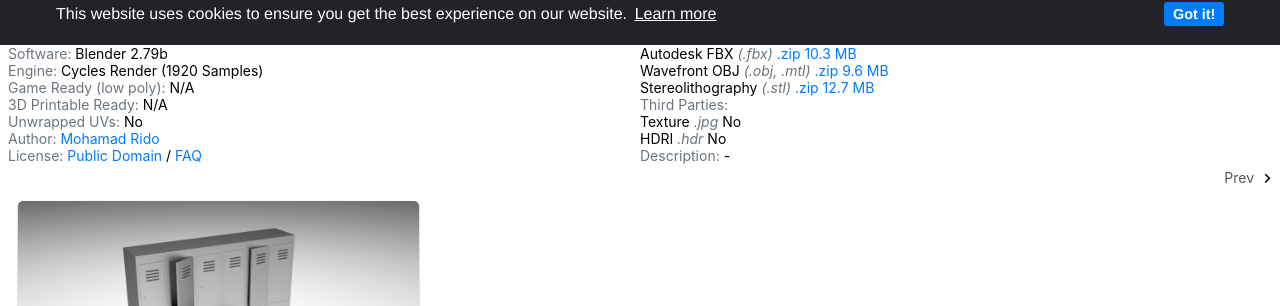
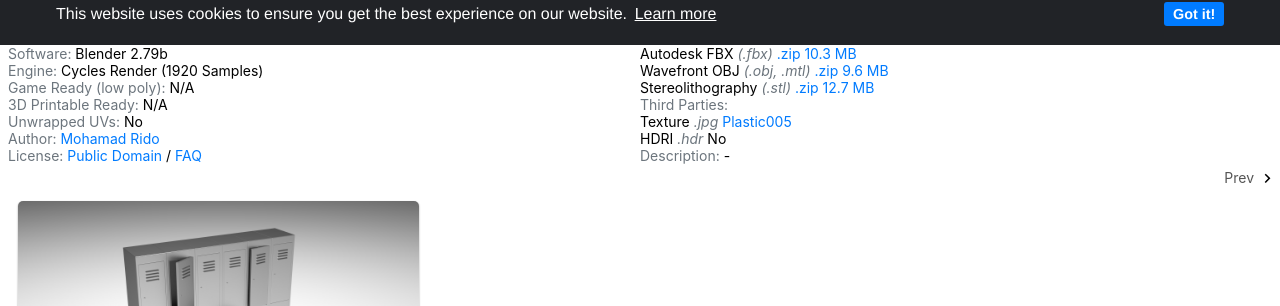
Before and after one commit to mohamadrido/project, a Jekyll site: the page built from _posts/2021-07-07-street-lamp.md, in a window 1280 px wide. Shown: the part 855-1161 px from the top of the page. Built offline with Jekyll 4.4.1, drawn with Linux system fonts in a browser that asks for light colours; nearby versions of some CDN libraries; our own code applies the rules of GitHub Pages for plain Markdown files.

Commit message:
Update 2021-07-07-street-lamp.md

```diff
--- a/_posts/2021-07-07-street-lamp.md
+++ b/_posts/2021-07-07-street-lamp.md
@@ -21,7 +21,7 @@ dae: "<a title='Object' href='' onclick='street_lamp_dae()' >.zip 10.6 MB</a>"
 fbx: "<a title='Object' href='' onclick='street_lamp_fbx()' >.zip 10.3 MB</a>"
 obj: "<a title='Object' href='' onclick='street_lamp_obj()' >.zip 9.6 MB</a>"
 stl: "<a title='Object' href='' onclick='street_lamp_stl()' >.zip 12.7 MB</a>"
-texture: "No"
+texture: "<a title='Texture' href='' onclick='plastic005_texture()' >Plastic005</a>"
 hdri: "No"
 imagetexture: ".jpg"
 environment: ".hdr"
```
